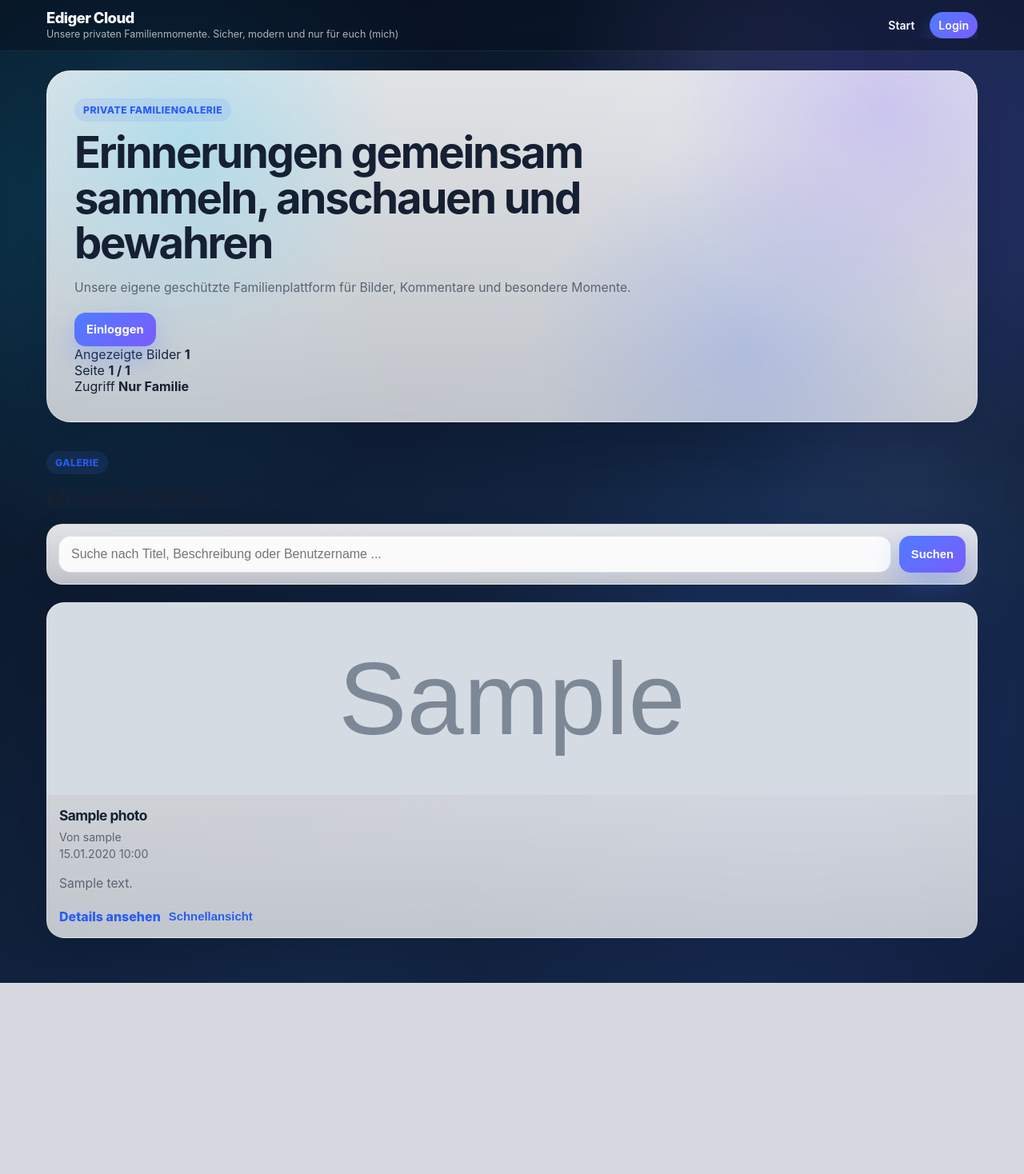
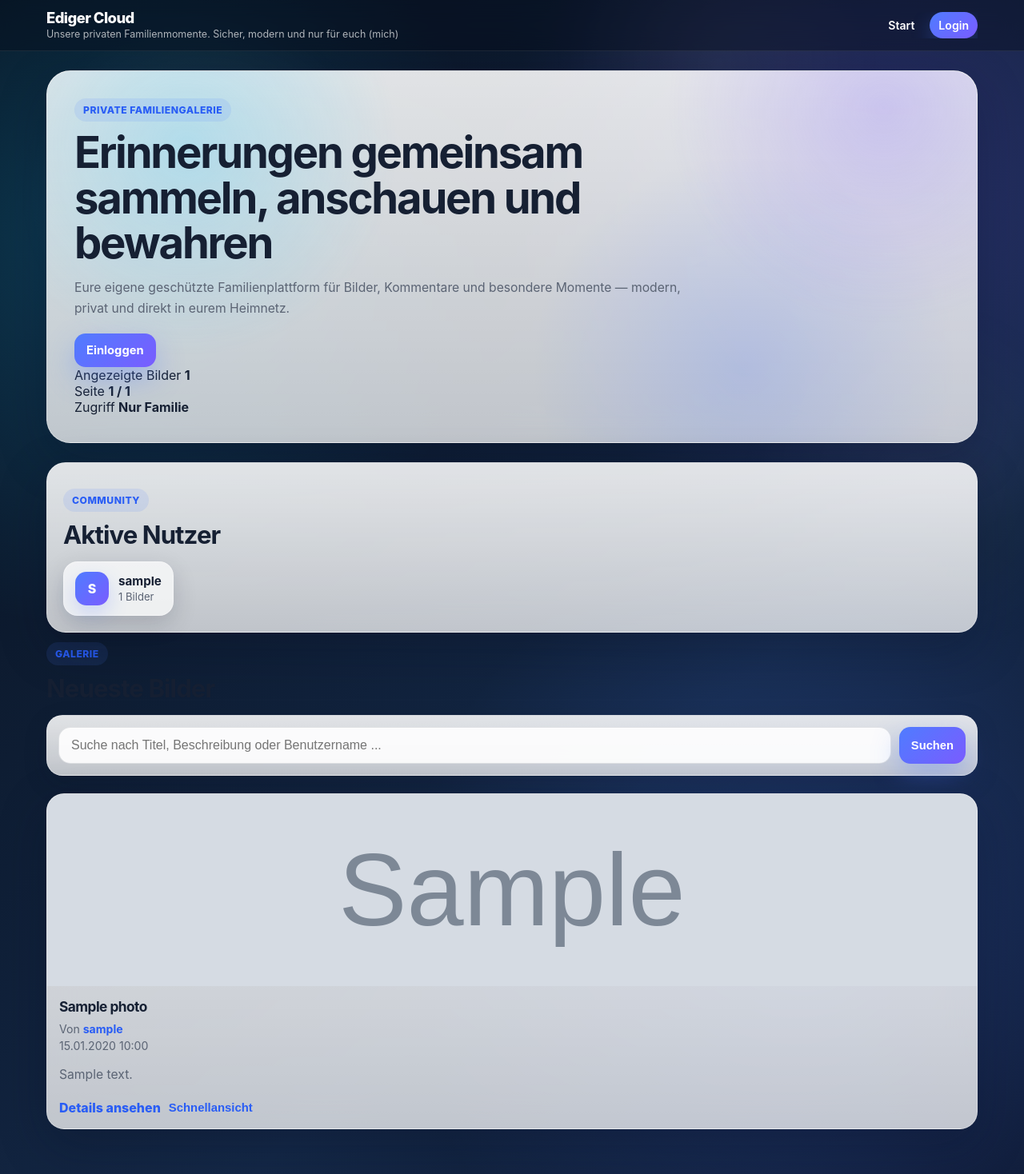
Before and after one commit to EliEdi02/FamilyProject, a Django app: page / in a window 1280 px wide. Shown: the whole page at 80% size. Before the commit the page ends 1229 px from the top, so only its background shows below. Run offline with Django 5.2, Linux system fonts and the light colour scheme; tables that the repository leaves empty hold one stand-in row (values such as "Sample post"); grey boxes marked "Sample" are stand-in pictures.

Commit message:
UI verbessert

```diff
--- a/gallery/templates/gallery/home.html
+++ b/gallery/templates/gallery/home.html
@@ -12,8 +12,8 @@
                 <span class="hero-label">Private Familiengalerie</span>
                 <h1>Erinnerungen gemeinsam sammeln, anschauen und bewahren</h1>
                 <p>
-                    Unsere eigene geschützte Familienplattform für Bilder, Kommentare
-                    und besondere Momente.
+                    Eure eigene geschützte Familienplattform für Bilder, Kommentare
+                    und besondere Momente — modern, privat und direkt in eurem Heimnetz.
                 </p>
 
                 {% if user.is_authenticated %}
@@ -44,6 +44,32 @@
                     <strong>Nur Familie</strong>
                 </div>
             </div>
+        </div>
+    </section>
+
+    <section class="content-panel">
+        <div class="section-header">
+            <div>
+                <p class="section-kicker">Community</p>
+                <h2>Aktive Nutzer</h2>
+            </div>
+        </div>
+
+        <div class="user-chip-list">
+            {% for active_user in active_users %}
+                <a href="{% url 'user_profile' active_user.username %}" class="user-chip">
+                    <span class="user-chip-avatar">{{ active_user.username|slice:":1"|upper }}</span>
+                    <span class="user-chip-text">
+                        <strong>{{ active_user.username }}</strong>
+                        <small>{{ active_user.photo_count }} Bilder</small>
+                    </span>
+                </a>
+            {% empty %}
+                <div class="empty-state small">
+                    <h3>Noch keine aktiven Nutzer</h3>
+                    <p>Sobald Bilder hochgeladen wurden, erscheinen hier Nutzerprofile.</p>
+                </div>
+            {% endfor %}
         </div>
     </section>
 
@@ -88,7 +114,9 @@
                     </div>
 
                     <div class="photo-meta">
-                        <span>Von {{ photo.uploaded_by.username }}</span>
+                        <span>
+                            Von <a href="{% url 'user_profile' photo.uploaded_by.username %}" class="inline-user-link">{{ photo.uploaded_by.username }}</a>
+                        </span>
                         <span>{{ photo.created_at|date:"d.m.Y H:i" }}</span>
                     </div>
 
--- a/gallery/urls.py
+++ b/gallery/urls.py
@@ -3,6 +3,7 @@ from . import views
 
 urlpatterns = [
     path('', views.home, name='home'),
+    path('user/<str:username>/', views.user_profile, name='user_profile'),
     path('photo/<int:photo_id>/', views.photo_detail, name='photo_detail'),
     path('upload/', views.upload_photo, name='upload_photo'),
     path('my-photos/', views.my_photos, name='my_photos'),
--- a/gallery/views.py
+++ b/gallery/views.py
@@ -2,8 +2,9 @@ from django.shortcuts import render, get_object_or_404, redirect
 from django.http import HttpResponseForbidden, FileResponse
 from django.contrib.auth.decorators import login_required
 from django.contrib import messages
-from django.db.models import Q
+from django.db.models import Q, Count
 from django.core.paginator import Paginator
+from django.contrib.auth.models import User
 from .models import Photo, Comment, TicTacToeGame
 from .forms import CommentForm, PhotoForm, TicTacToeCreateForm
 
@@ -24,10 +25,28 @@ def home(request):
     page_number = request.GET.get('page')
     page_obj = paginator.get_page(page_number)
 
+    active_users = User.objects.annotate(photo_count=Count('photo')).filter(photo_count__gt=0).order_by('-photo_count', 'username')[:8]
+
     return render(request, 'gallery/home.html', {
         'photos': page_obj,
         'page_obj': page_obj,
         'query': query,
+        'active_users': active_users,
+    })
+
+
+def user_profile(request, username):
+    profile_user = get_object_or_404(User, username=username)
+    photos = Photo.objects.filter(uploaded_by=profile_user).order_by('-created_at')
+
+    paginator = Paginator(photos, 9)
+    page_number = request.GET.get('page')
+    page_obj = paginator.get_page(page_number)
+
+    return render(request, 'gallery/user_profile.html', {
+        'profile_user': profile_user,
+        'photos': page_obj,
+        'page_obj': page_obj,
     })
 
 
--- a/static/css/style.css
+++ b/static/css/style.css
@@ -1214,3 +1214,68 @@ body.lightbox-open {
         padding: 18px;
     }
 }
+
+.user-chip-list {
+    display: flex;
+    flex-wrap: wrap;
+    gap: 12px;
+}
+
+.user-chip {
+    display: inline-flex;
+    align-items: center;
+    gap: 12px;
+    padding: 12px 14px;
+    border-radius: 18px;
+    text-decoration: none;
+    color: var(--text);
+    background: rgba(255, 255, 255, 0.72);
+    border: 1px solid rgba(255, 255, 255, 0.34);
+    box-shadow: var(--shadow-md);
+    transition: 0.2s ease;
+}
+
+.user-chip:hover {
+    transform: translateY(-2px);
+    background: rgba(255, 255, 255, 0.9);
+}
+
+.user-chip-avatar {
+    width: 42px;
+    height: 42px;
+    border-radius: 14px;
+    display: flex;
+    align-items: center;
+    justify-content: center;
+    background: linear-gradient(135deg, var(--primary), var(--secondary));
+    color: white;
+    font-weight: 800;
+    font-size: 1rem;
+    box-shadow: 0 10px 24px rgba(79, 124, 255, 0.22);
+}
+
+.user-chip-text {
+    display: flex;
+    flex-direction: column;
+    gap: 2px;
+}
+
+.user-chip-text strong {
+    font-size: 0.95rem;
+    line-height: 1.1;
+}
+
+.user-chip-text small {
+    color: var(--text-soft);
+    font-size: 0.82rem;
+}
+
+.inline-user-link {
+    color: var(--primary-strong);
+    text-decoration: none;
+    font-weight: 700;
+}
+
+.inline-user-link:hover {
+    text-decoration: underline;
+}
```
Also changed, not shown: gallery/templates/gallery/photo_detail.html (+12 -3 lines), gallery/templates/gallery/user_profile.html (added, +87 -0 lines).
